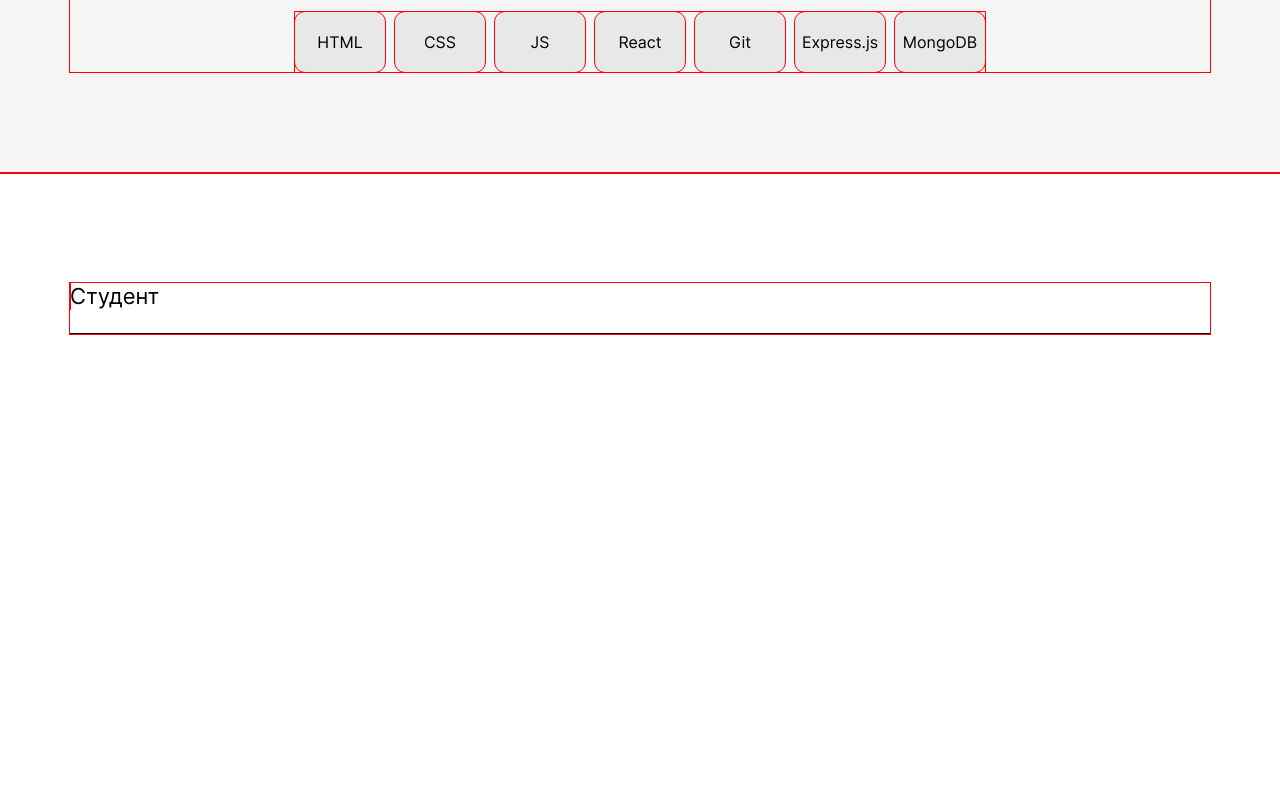
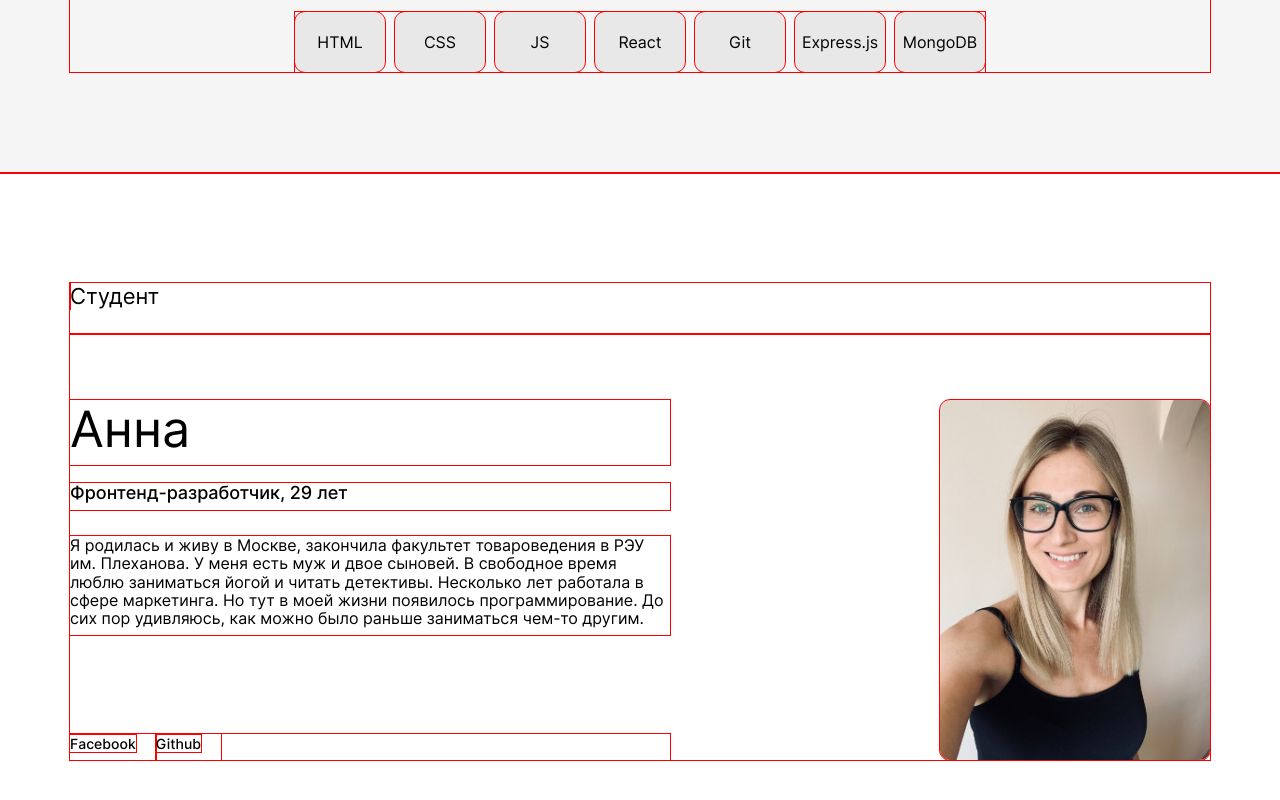
Before and after one commit to kozhevatova/movies-explorer-frontend, a React (Create React App) app: page / in a window 1280 px wide. Shown: the part 1725-2525 px from the top of the page. Built offline with nearby package versions, Linux system fonts and the light colour scheme.

Commit message:
feat: about me

```diff
--- a/src/components/AboutMe/AboutMe.css
+++ b/src/components/AboutMe/AboutMe.css
@@ -0,0 +1,63 @@
+.student-info {
+  display: grid;
+  grid-template-columns: 0.8fr 0.2fr;
+  max-width: 1140px;
+  column-gap: 270px;
+}
+
+.student-info__title {
+  grid-column: 1;
+  grid-row: 1;
+  margin: 66px 0 18px;
+  padding: 0;
+  font-weight: 400;
+  font-size: 50px;
+  line-height: 1.16;
+}
+
+.student-info__subtitle {
+  grid-column: 1;
+  grid-row: 2;
+  margin: 0 0 26px 0;
+  padding: 0;
+  font-weight: 500;
+  font-size: 18px;
+  line-height: 1.1;
+}
+
+.student-info__text {
+  width: 600px;
+  grid-column: 1;
+  grid-row: 3;
+  margin: 0 0 99px 0;
+  padding: 0;
+}
+
+.student-info__links {
+  grid-column: 1;
+  grid-row: 4;
+  display: flex;
+  flex-direction: row;
+  justify-content: start;
+  list-style: none;
+  margin: 0;
+  padding: 0;
+}
+
+.student-info__link {
+  margin: 0 20px 0 0;
+  padding: 0;
+  text-decoration: none;
+  color: #000;
+  font-weight: 500;
+  font-size: 14px;
+}
+
+.student-info__photo {
+  max-width: 270px;
+  min-height: 327px;
+  border-radius: 10px;
+  grid-column: 2;
+  grid-row: 1/5;
+  margin: 66px 0 0 0;
+}
--- a/src/components/AboutMe/AboutMe.js
+++ b/src/components/AboutMe/AboutMe.js
@@ -1,10 +1,29 @@
 import './AboutMe.css';
 import Info from '../Info/Info';
+import myPhoto from '../../images/myPhoto.jpg';
 
 const AboutMe = () => {
   return (
     <Info title="Студент" linkId="about-student" type="student">
-
+      <div className="student-info">
+        <h2 className="student-info__title">Анна</h2>
+        <p className="student-info__subtitle">Фронтенд-разработчик, 29 лет</p>
+        <p className="student-info__text">Я родилась и живу в Москве, закончила факультет товароведения
+        в РЭУ им. Плеханова. У меня есть муж и двое сыновей. В свободное время люблю заниматься йогой и
+        читать детективы. Несколько лет работала в сфере маркетинга. Но тут в моей жизни появилось программирование.
+        До сих пор удивляюсь, как можно было раньше заниматься чем-то другим. </p>
+        <ul className="student-info__links">
+          <li>
+            <a className="student-info__link" href="https://www.facebook.com/anna.kozhevatova/"
+              target="_blank" rel="noreferrer">Facebook</a>
+          </li>
+          <li>
+            <a className="student-info__link" href="https://github.com/kozhevatova"
+              target="_blank" rel="noreferrer">Github</a>
+          </li>
+        </ul>
+        <img className="student-info__photo" src={myPhoto} alt="Фото студента." />
+      </div>
     </Info>
   );
 };
--- a/src/components/Main/Main.js
+++ b/src/components/Main/Main.js
@@ -7,13 +7,13 @@ import AboutMe from '../AboutMe/AboutMe';
 
 const Main = () => {
   return (
-    <>
+    <main>
         <Promo />
         <NavTab />
         <AboutProject/>
         <Techs/>
         <AboutMe/>
-    </>
+    </main>
   );
 };
 
```
Also changed, not shown: src/components/Preloader/Preloader.css (added, +88 -0 lines), src/components/Preloader/Preloader.js (added, +14 -0 lines), src/images/myPhoto.jpg (added).
